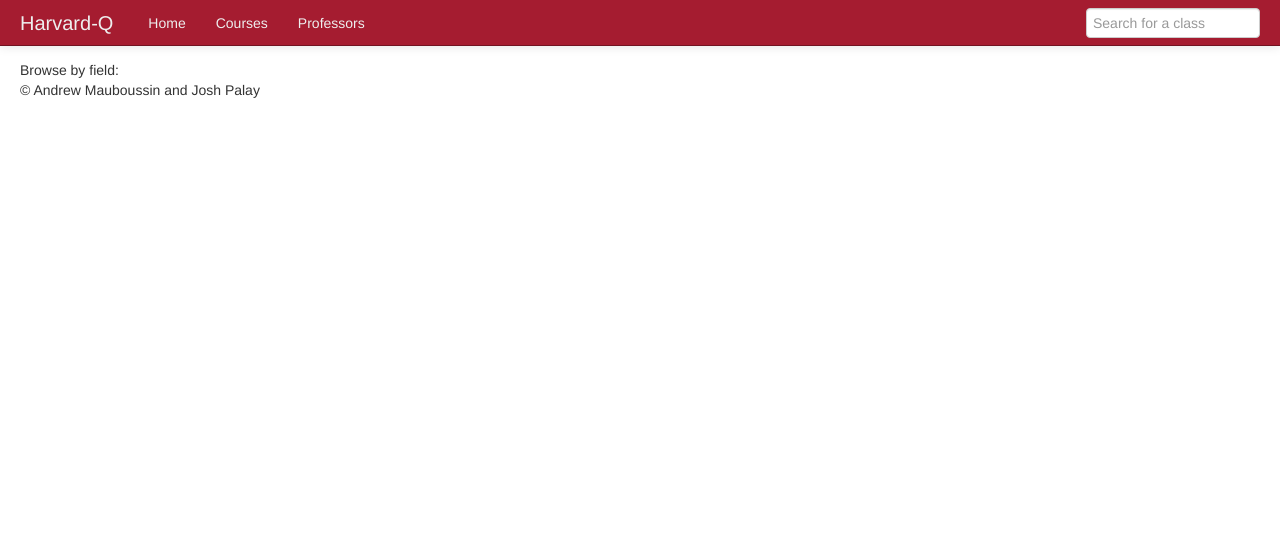
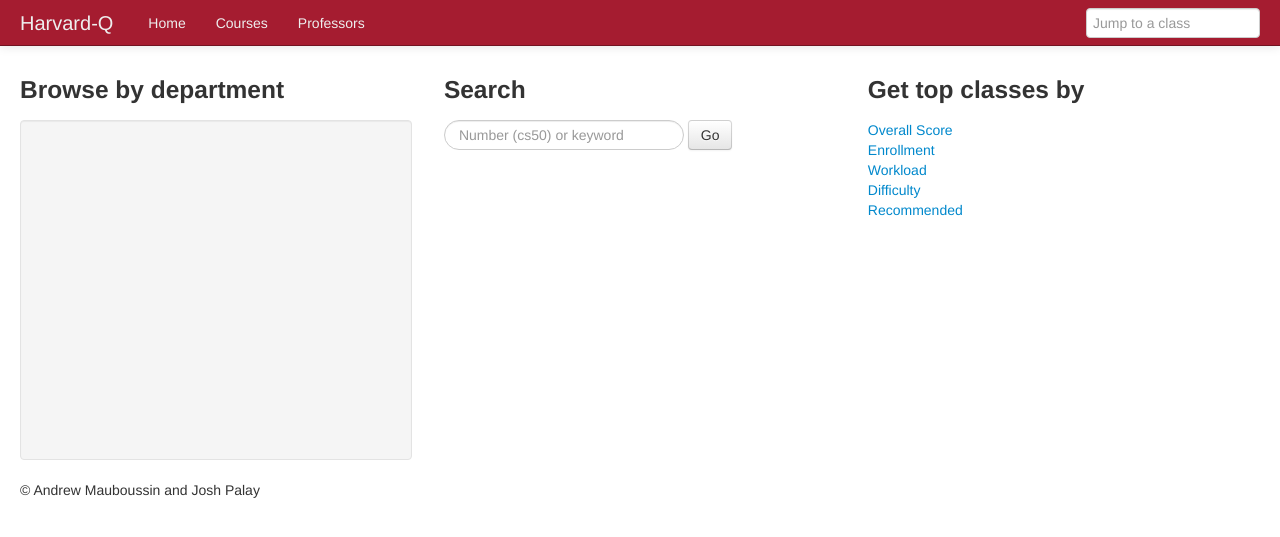
Before and after one commit to amauboussin/q-guide, a Django app: page /courses/ in a window 1280 px wide. Shown: the top 537 px of the page. Run offline with Django 3.2, Linux system fonts and the light colour scheme; data that the repository does not hold is empty; some libraries are stand-ins or nearby versions.

Commit message:
changed various things

```diff
--- a/q/q/urls.py
+++ b/q/q/urls.py
@@ -10,22 +10,24 @@ urlpatterns = patterns('',
     # Examples:
      url(r'^$', index, name='index'),
     url(r'^courses/$', course_root, name = "course_root" ),
-    url(r'^courses/(?P<course_field>\w+)/(?P<course_number>\w+)/$', course_detail, name = "course_detail" ), #courses
+    url(r'^courses/top/(?P<filter>\w+)/$', top_courses, name='top_courses'), #filter_by
+    url(r'^courses/([a-zA-Z&-]+)/$', department_view, name='department'), #department
+    url(r'^courses/(?P<course_field>[a-zA-Z&-]+)/(?P<course_number>[0-9.a-zA-Z]+)/$', course_detail, name = "course_detail" ), #courses
+
 
     url(r'^profs/search/$', prof_search_results, name = "prof_search" ),
+    url(r'^profs/$', prof_root, name = "prof_root" ),
     url(r'^profs/(?P<id>\w+)/$', prof_detail, name = "prof_detail" ), #professors
 
 
     url(r'^about/', TemplateView.as_view(template_name="about.html")),
     url(r'^courses/search/$', course_search_results, name='search'), #filter_by
-    url(r'^courses/filter/(\w+)/$', CourseListView.as_view()), #filter_by
-    url(r'^courses/(\w+)/$', CourseListView.as_view()), #department
-    (r'^(\w+)/$', CourseListView.as_view()),
 
-    (r'^(\w+)/(\d{4})/$', CourseListView.as_view()), #deparment/year
-    (r'^(\w+)/(\w{4,6})/$', CourseListView.as_view()), #deparment/term
-    (r'^(\w+)/(\d{4})/(\w{4,6})$', CourseListView.as_view()), #department/year/term
-    (r'^(\w+)/(\w{4,6})/(\d{4})$', CourseListView.as_view()), #department/term/year
+
+#    (r'^(\w+)/(\d{4})/$', CourseListView.as_view()), #deparment/year
+#    (r'^(\w+)/(\w{4,6})/$', CourseListView.as_view()), #deparment/term
+#    (r'^(\w+)/(\d{4})/(\w{4,6})$', CourseListView.as_view()), #department/year/term
+#    (r'^(\w+)/(\w{4,6})/(\d{4})$', CourseListView.as_view()), #department/term/year
 
 
     # url(r'^q/', include('q.foo.urls')),
--- a/q/templates/base.html
+++ b/q/templates/base.html
@@ -45,7 +45,7 @@
             <a class="brand" href="#">Harvard-Q</a>
             <div class="nav-collapse collapse">
                 <form class="navbar-form pull-right" action="/courses/search/" method="get">
-                    <input type="text" name="q" class="span2" placeholder="Search for a class" formaction="/courses/search/" >
+                    <input type="text" name="q" class="span2" placeholder="Jump to a class" formaction="/courses/search/" >
                 </form>
                 <ul class="nav">
                     <li id="navbar-home"><a href="#">Home</a></li>
--- a/q/templates/course.html
+++ b/q/templates/course.html
@@ -9,6 +9,8 @@
 <div class="span8">
 <h5>{{ courses.0.description }}</h5>
 </div>
+
+
 <table class="table table-bordered" id="course_list">
     <thead>
     <tr>
@@ -21,7 +23,7 @@
         <th>Workload</th>
         <th>Difficulty</th>
         <th>Class Materials</th>
-        <th>Assignments</th>
+        <th>Assignment Quality</th>
         <th>Section</th>
         <th>Feedback given</th>
         <th>Recommended</th>
@@ -32,7 +34,7 @@
     <tr>
         <td>{{ course.term_text }} {{ course.year }}</td>
         <td>{% for prof in course.get_profs %}
-            {{ prof }}<br>
+            <a href="{{ prof.get_absolute_url }}">{{ prof }}</a><br>
         {% endfor %}</td>
         <td>{% for prof in course.get_profs %}
             {{ prof.overall }} <br>
--- /dev/null
+++ b/q/templates/course_list_filters.html
@@ -0,0 +1 @@
+{% extends "course_list.html" %}
--- a/q/templates/course_root.html
+++ b/q/templates/course_root.html
@@ -1,15 +1,35 @@
 {% extends "base.html" %}
 
 {% block content %}
+<div class="row-fluid">
+    <div class="span4">
+        <h3>Browse by department</h3>
+    <div class="well" style="height: 300px;overflow: auto;">
 
-    Browse by field:<br>
+        {% for field in fields %}
+        <a href="{{ field.get_absolute_url }}" > {{ field }} </a> <br>
+        {% endfor %}
 
-    {% for field in fields %}
+    </div>
+    </div>
 
-    <a href="{{ field.get_absolute_url }}" > {{ field }} </a>
-    <br>
+    <div class="span4">
+        <h3>Search</h3>
+        <form class ="form-search" action="/courses/search/">
+            <input type="text" class="input-large search-query" name="q" placeholder="Number (cs50) or keyword"
+                   value="">
+            <input type=submit class="btn" value=Go formaction="/courses/search/">
+        </form>
+    </div>
 
-    {% endfor %}
+    <div class="span4">
+        <h3> Get top classes by</h3>
+        <a href="/courses/top/overall">Overall Score</a><br>
+        <a href="/courses/top/enrollment">Enrollment</a><br>
+        <a href="/courses/top/workload">Workload</a><br>
+        <a href="/courses/top/difficulty">Difficulty</a><br>
+        <a href="/courses/top/recommend">Recommended</a><br><br>
+    </div>
 
-
+</div>
 {% endblock %}
--- a/q/templates/prof_detail.html
+++ b/q/templates/prof_detail.html
@@ -6,7 +6,7 @@
 <h1>{{ classes.0.0.first }} {{ classes.0.0.last }}</h1>
 
     {% for class in classes %}
-    <h3>{{ class.0.course }}</h3> {{ class.0.course.cat_num }}
+    <h3>{{ class.0.course }}</h3>
     <table class="table table-bordered" id="course_list">
     <thead>
     <tr>
--- a/q/templates/prof_list.html
+++ b/q/templates/prof_list.html
@@ -17,7 +17,7 @@
     <tbody>
     {% for prof in profs %}
     <tr>
-        <th><a href="{{ prof.get_absolute_url }}">{{ prof }}</a>  </th>
+        <th><a href="{{ prof.get_absolute_url }}">{{ prof.last }}, {{ prof.first }}</a>  </th>
         <th>{{ prof.average_overall }}</th>
     </tr>
     {% endfor %}
--- a/q/viewer/templatetags/get_color.py
+++ b/q/viewer/templatetags/get_color.py
@@ -7,7 +7,9 @@ def get_color(score, inverse):
     #colors = ["67001f","B2182B","D6604D","F4A582","FDDBC7","D1E5F0","92C5DE","4393C3","2166AC","053061"]
     colors = ["#B2182B","#D6604D","#F4A582","#FDDBC7","#D1E5F0","#92C5DE","#4393C3","#2166AC"]
 
-    bounds = [2,2.42857142857,2.85714285714,3.28571428571,3.71428571429,4.14285714286,4.57142857143 ]
+    colors = ["#D73027","#F46D43","#FDAE61","#FEE08B","#D9EF8B","#A6D96A","#66BD63","#1A9850"]
+
+    bounds = [2,2.42857142857,2.85714285714,3.28571428571,3.71428571429,4.14285714286,4.57142857143, 5 ]
     if inverse: bounds = [5,  4.42857142857,  3.85714285714,  3.28571428571,  2.71428571429,  2.14285714286,  1.57142857143]
 
     #not a valid score
@@ -21,7 +23,7 @@ def get_color(score, inverse):
                 return colors[color]
         else:
             if score >= b:
-                return colors[len(colors) - color - 1]
+                return colors[color]
         color += 1
 
     #if the score did not fall into any bins leave it white
--- a/q/viewer/views.py
+++ b/q/viewer/views.py
@@ -7,30 +7,71 @@ from django.shortcuts import get_object_or_404
 import string
 from helper import *
 from django.db.models import Q
-
+from operator import attrgetter
 
 def index(request):
     classes = Qcourses.objects.order_by('-overall')[:20]
     return render_to_response('index.html', {'classes': classes}, context_instance=RequestContext(request))
 
-def course_detail(request, course_field, course_number):
-    course_number = string.replace(string.upper(course_number),'_',' ')
-
-    courses = Qcourses.objects.filter(field__exact = string.upper(course_field)).filter(number__exact = course_number)
-
-    if not courses:
-        return render_to_response('no_course_found.html', {}, context_instance=RequestContext(request))
-
-    return render_to_response('course.html', {'courses': courses}, context_instance=RequestContext(request))
 
 
 def course_root(request):
     fields = Qfields.objects.all()
     return render_to_response('course_root.html', {'fields': fields}, context_instance=RequestContext(request))
+def prof_root(request):
+    return ''
 
-def top_courses(request):
-    courses = Qcourses.objects.filter(year__exact = 2011).exclude(number__exact = "EXPOS 20").order_by('-enrollment')[:21]
+
+def top_courses(request, filter):
+    courses = Qcourses.objects.filter(year__exact = 2011).exclude(number__exact = "EXPOS 20").order_by('-'+filter)[:21]
     return render_to_response('course_list.html', {'course_list': courses}, context_instance=RequestContext(request))
+def department_view(request, field):
+
+    field = string.upper(field)
+
+    queryset = Qcourses.objects.filter(field__startswith = field).order_by('-overall')
+
+    #check if additional filters are in get and refine accordingly
+    if ('year' in request.GET) and request.GET['year'].strip():
+        queryset=queryset.filter(year__exact = request.GET['year'])
+
+    if ('term' in request.GET) and request.GET['term'].strip():
+        queryset=queryset.filter(term__exact = convert_term(request.GET['term']) )
+
+    return render_to_response('course_list.html', {'course_list': queryset},
+        context_instance=RequestContext(request))
+def course_search_results(request):
+    courses_per_page = 30 #constant
+    hints = "Type a course's abbreviation (cs50), catalog number (4949), or just try some keywords (introduction to computer science)."
+
+    courses = []
+    query_string = ''
+    if ('q' in request.GET) and request.GET['q'].strip():
+        query_string = request.GET['q']
+        courses = search_for_courses(query_string)
+        num_courses = courses.count()
+    else:
+        num_courses = 0
+
+    #see what page is requested, default to 1
+    p = 1
+    if ('p' in request.GET) and request.GET['p'].isdigit():
+        p = int(request.GET['p'])
+
+
+
+    #get the courses that should be on this page
+    start =  (p-1) * courses_per_page
+    this_page = []
+    for i, c in enumerate(courses[start:]):
+        if i == courses_per_page: #no more courses need to go on this page
+            break
+        this_page.append(c)
+
+    return render_to_response('search_results.html', {'course_list': this_page, 'q': query_string,
+                                                      'pages': [x+1 for x in range(1+num_courses/courses_per_page)], 'results' : num_courses, 'hints' : hints,
+                                                      'num_pages': 1+num_courses/courses_per_page, 'page' : p, 'extend':"course_list.html", "form_action" : "/courses/search/"},
+        context_instance=RequestContext(request))
 
 def prof_search_results(request):
     profs_per_page = 20 # constant
@@ -41,6 +82,8 @@ def prof_search_results(request):
     if ('q' in request.GET) and request.GET['q'].strip():
         query_string = request.GET['q']
         profs = search_for_profs(query_string)
+
+    print query_string
 
     #see what page is requested, default to 1
     p = 1
@@ -77,38 +120,15 @@ def prof_search_results(request):
         'num_pages': 1+num_profs/profs_per_page, 'page' : p, 'extend':"prof_list.html", "form_action" : "/profs/search/"},
         context_instance=RequestContext(request))
 
-def course_search_results(request):
-    courses_per_page = 30 #constant
-    hints = "Type a course's abbreviation (cs50), catalog number (4949), or just try some keywords (introduction to computer science)."
+def course_detail(request, course_field, course_number):
+    course_number = string.replace(string.upper(course_number),'_',' ')
 
-    courses = []
-    query_string = ''
-    if ('q' in request.GET) and request.GET['q'].strip():
-        query_string = request.GET['q']
-        courses = search_for_courses(query_string)
-        num_courses = courses.count()
-    else:
-        num_courses = 0
+    courses = Qcourses.objects.filter(field__exact = string.upper(course_field)).filter(number__exact = course_number).order_by('-year')
 
-    #see what page is requested, default to 1
-    p = 1
-    if ('p' in request.GET) and request.GET['p'].isdigit():
-        p = int(request.GET['p'])
+    if not courses:
+        return render_to_response('no_course_found.html', {}, context_instance=RequestContext(request))
 
-
-
-    #get the courses that should be on this page
-    start =  (p-1) * courses_per_page
-    this_page = []
-    for i, c in enumerate(courses[start:]):
-        if i == courses_per_page: #no more courses need to go on this page
-            break
-        this_page.append(c)
-
-    return render_to_response('search_results.html', {'course_list': this_page, 'q': query_string,
-        'pages': [x+1 for x in range(1+num_courses/courses_per_page)], 'results' : num_courses, 'hints' : hints,
-        'num_pages': 1+num_courses/courses_per_page, 'page' : p, 'extend':"course_list.html", "form_action" : "/courses/search/"},
-        context_instance=RequestContext(request))
+    return render_to_response('course.html', {'courses': courses}, context_instance=RequestContext(request))
 
 def prof_detail(request, id):
 
@@ -135,43 +155,3 @@ def prof_detail(request, id):
     #courses = Qcourses.objects.filter(reduce(lambda x, y: x | y, [Q(course_id__exact=id) for id in ids]))
 
     return render_to_response('prof_detail.html', {'classes': classes.values() }, context_instance=RequestContext(request))
-
-
-class CourseListView(ListView):
-
-    context_object_name = "course_list"
-    template_name = "course_list.html"
-
-    def get_queryset(self):
-
-        field = string.upper(self.args[0])
-        year = ''; term = ''
-        for i in range(1,len(self.args)):
-            if (self.args[i]).isdigit() and len(self.args[i]) == 4: #parameter is a year
-                year = int(self.args[i])
-            else: #if this is anything but fall or spring the query will be blank
-                term = convert_term(self.args[i])
-
-        queryset = Qcourses.objects.filter(field__startswith = field)
-        if year != '':
-            queryset=queryset.filter(year__exact = year)
-        if term !='':
-            queryset=queryset.filter(term__exact = term)
-
-        return queryset
-
-    def get_context_data(self, **kwargs):
-        # Call the base implementation first to get a context
-        context = super(CourseListView, self).get_context_data(**kwargs)
-
-        #add term data and styling for bar
-        for course in context['course_list']:
-            if 4<course.overall:
-                course.style = 'progress-success'
-            elif 3<=course.overall<=4 :
-                course.style = 'progress-warning'
-            else:
-                course.style = 'progress-danger'
-            course.percent = course.overall * 20
-
-        return context
```
Also changed, not shown: q/templates/course_list.html (+7 -2 lines), q/viewer/helper.py (+11 -4 lines).
